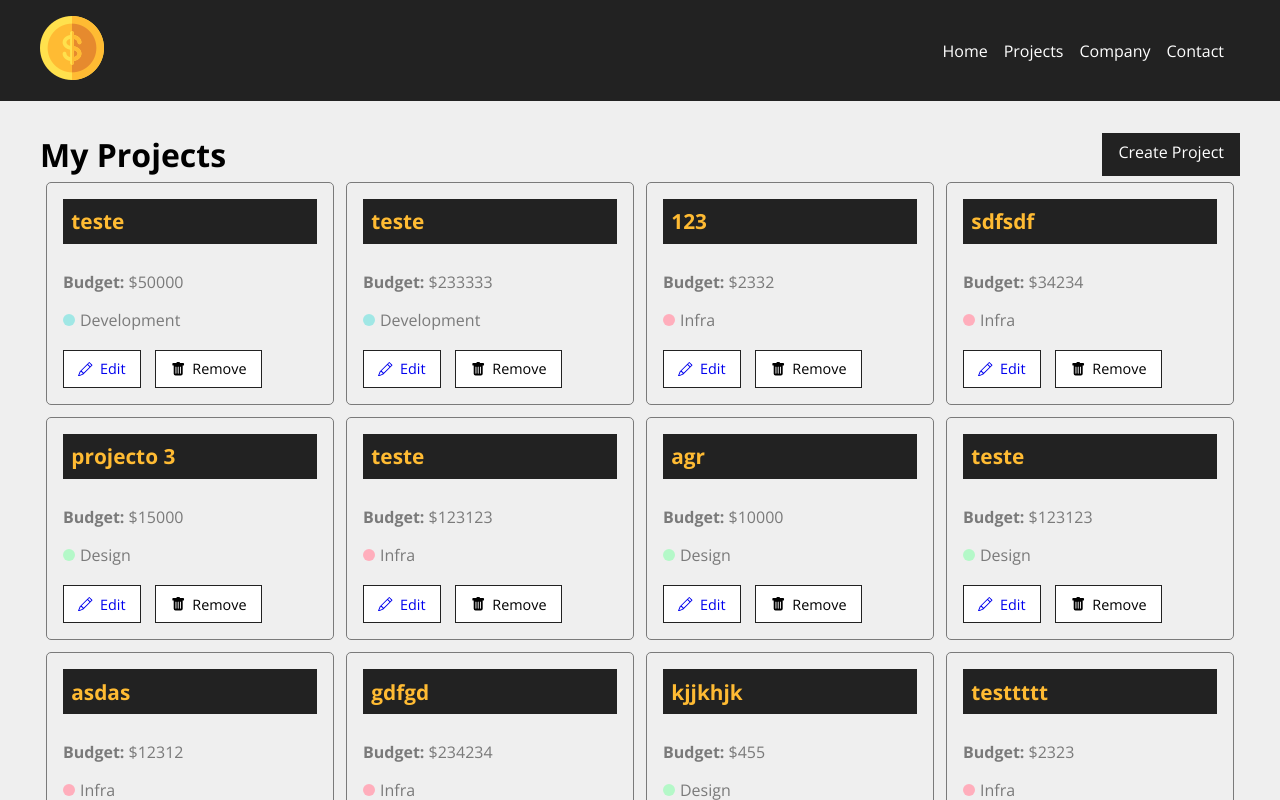
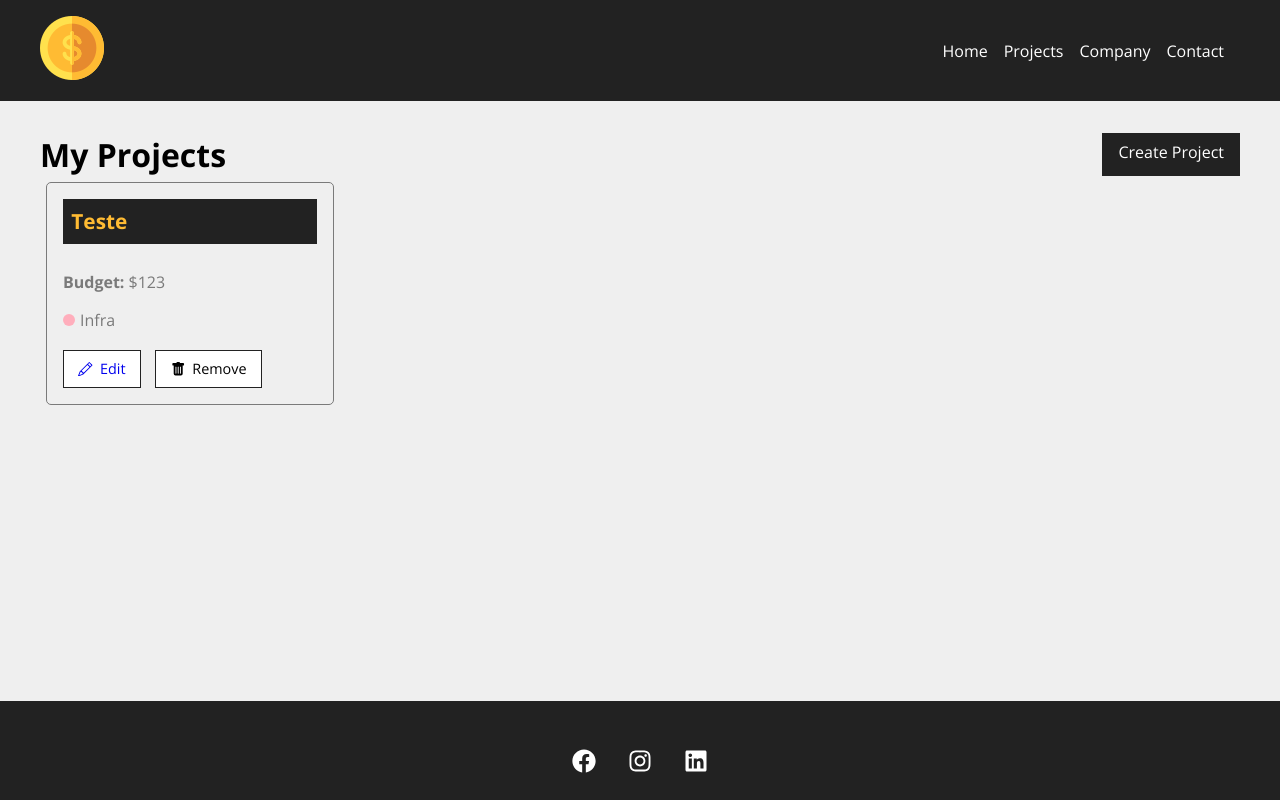
Before and after one commit to Gustavo-BS/costs_project, a React (Create React App) app: page /projects in a window 1280 px wide. Shown: the top 800 px of the page. Built offline with nearby package versions, Linux system fonts and the light colour scheme; data requests are answered from the project's data file.

Commit message:
added remove project function

```diff
--- a/db.json
+++ b/db.json
@@ -1,159 +1,5 @@
 {
   "projects": [
-    {
-      "name": "teste",
-      "budget": "50000",
-      "category": {
-        "id": "2",
-        "name": "Development"
-      },
-      "cost": 0,
-      "services": [],
-      "id": 1
-    },
-    {
-      "name": "teste",
-      "budget": "233333",
-      "category": {
-        "id": "2",
-        "name": "Development"
-      },
-      "cost": 0,
-      "services": [],
-      "id": 2
-    },
-    {
-      "name": "123",
-      "budget": "2332",
-      "category": {
-        "id": "1",
-        "name": "Infra"
-      },
-      "cost": 0,
-      "services": [],
-      "id": 3
-    },
-    {
-      "name": "sdfsdf",
-      "budget": "34234",
-      "category": {
-        "id": "1",
-        "name": "Infra"
-      },
-      "cost": 0,
-      "services": [],
-      "id": 4
-    },
-    {
-      "name": "projecto 3 ",
-      "budget": "15000",
-      "category": {
-        "id": "3",
-        "name": "Design"
-      },
-      "cost": 0,
-      "services": [],
-      "id": 5
-    },
-    {
-      "name": "teste",
-      "budget": "123123",
-      "category": {
-        "id": "1",
-        "name": "Infra"
-      },
-      "cost": 0,
-      "services": [],
-      "id": 6
-    },
-    {
-      "name": "agr",
-      "budget": "10000",
-      "category": {
-        "id": "3",
-        "name": "Design"
-      },
-      "cost": 0,
-      "services": [],
-      "id": 7
-    },
-    {
-      "name": "teste",
-      "budget": "123123",
-      "category": {
-        "id": "3",
-        "name": "Design"
-      },
-      "cost": 0,
-      "services": [],
-      "id": 8
-    },
-    {
-      "name": "asdas",
-      "budget": "12312",
-      "category": {
-        "id": "1",
-        "name": "Infra"
-      },
-      "cost": 0,
-      "services": [],
-      "id": 9
-    },
-    {
-      "name": "gdfgd",
-      "budget": "234234",
-      "category": {
-        "id": "1",
-        "name": "Infra"
-      },
-      "cost": 0,
-      "services": [],
-      "id": 10
-    },
-    {
-      "name": "kjjkhjk",
-      "budget": "455",
-      "category": {
-        "id": "3",
-        "name": "Design"
-      },
-      "cost": 0,
-      "services": [],
-      "id": 11
-    },
-    {
-      "name": "testtttt",
-      "budget": "2323",
-      "category": {
-        "id": "1",
-        "name": "Infra"
-      },
-      "cost": 0,
-      "services": [],
-      "id": 12
-    },
-    {
-      "name": "teste final",
-      "budget": "2222",
-      "category": {
-        "id": "2",
-        "name": "Development"
-      },
-      "cost": 0,
-      "services": [],
-      "id": 13
-    },
-    {
-      "name": "Novo Projeee",
-      "budget": "123123",
-      "category": {
-        "id": "2",
-        "name": "Development"
-      },
-      "cost": 0,
-      "services": [],
-      "id": 14
-    },
     {
       "name": "Teste",
       "budget": "123",
@@ -163,7 +9,7 @@
       },
       "cost": 0,
       "services": [],
-      "id": 15
+      "id": 1
     }
   ],
   "categories": [
--- a/src/components/pages/Projects.js
+++ b/src/components/pages/Projects.js
@@ -11,6 +11,7 @@
 function Projects (){
     const [projects, setProjects] = useState([])
     const [removeLoading, setRemoveLoading] = useState(false)
+    const [projectMessage, setProjectMessage] = useState('')
 
     const location = useLocation()
     let message = ''
@@ -35,6 +36,23 @@
         },300)
     }, [])
 
+    function removeProject(id){
+        fetch(`http://localhost:5000/projects/${id}`,{
+            method: 'DELETE',
+            headers:{
+                'Content-Type': 'application/json',
+            },
+        })
+         .then(resp => resp.json())
+         .then(() =>{
+            setProjects(projects.filter((project) => project.id !== id))
+            setProjectMessage('Project removed successfully')
+
+         })
+         .catch(err => console.log(err))
+    }
+
+
     return (
         <div className={styles.project_container}>
             <div className={styles.title_container}>
@@ -42,6 +60,7 @@
                 <LinkButton to="/newproject" text="Create Project"/>
             </div>
             {message && <Message type="success" msg={message} />}
+            {projectMessage && <Message type="success" msg={projectMessage} />}
                 <Container customClass="start">
                     {projects.length > 0 &&
                         projects.map((project) => (
@@ -51,6 +70,7 @@
                              budget={project.budget}
                              category={project.category.name}
                              key={project.id}
+                             handleRemove={removeProject}
                              />
                         ))}
                         {!removeLoading && <Loading/>}
--- a/src/components/project/ProjectCard.js
+++ b/src/components/project/ProjectCard.js
@@ -3,6 +3,12 @@
 import {BsPencil, BsFillTrashFill} from 'react-icons/bs'
 
 function ProjectCard({id, name, budget, category, handleRemove}){
+
+    const remove = (e) => {
+        e.preventDefault()
+        handleRemove(id)
+    }
+
     return (
         <div className={styles.project_card}>
             <h4>{name}</h4>
@@ -16,7 +22,7 @@
                 <Link to="/">
                     <BsPencil/>Edit
                 </Link>
-                <button>
+                <button onClick={remove}>
                     <BsFillTrashFill/> Remove
                 </button>
             </div>
```
